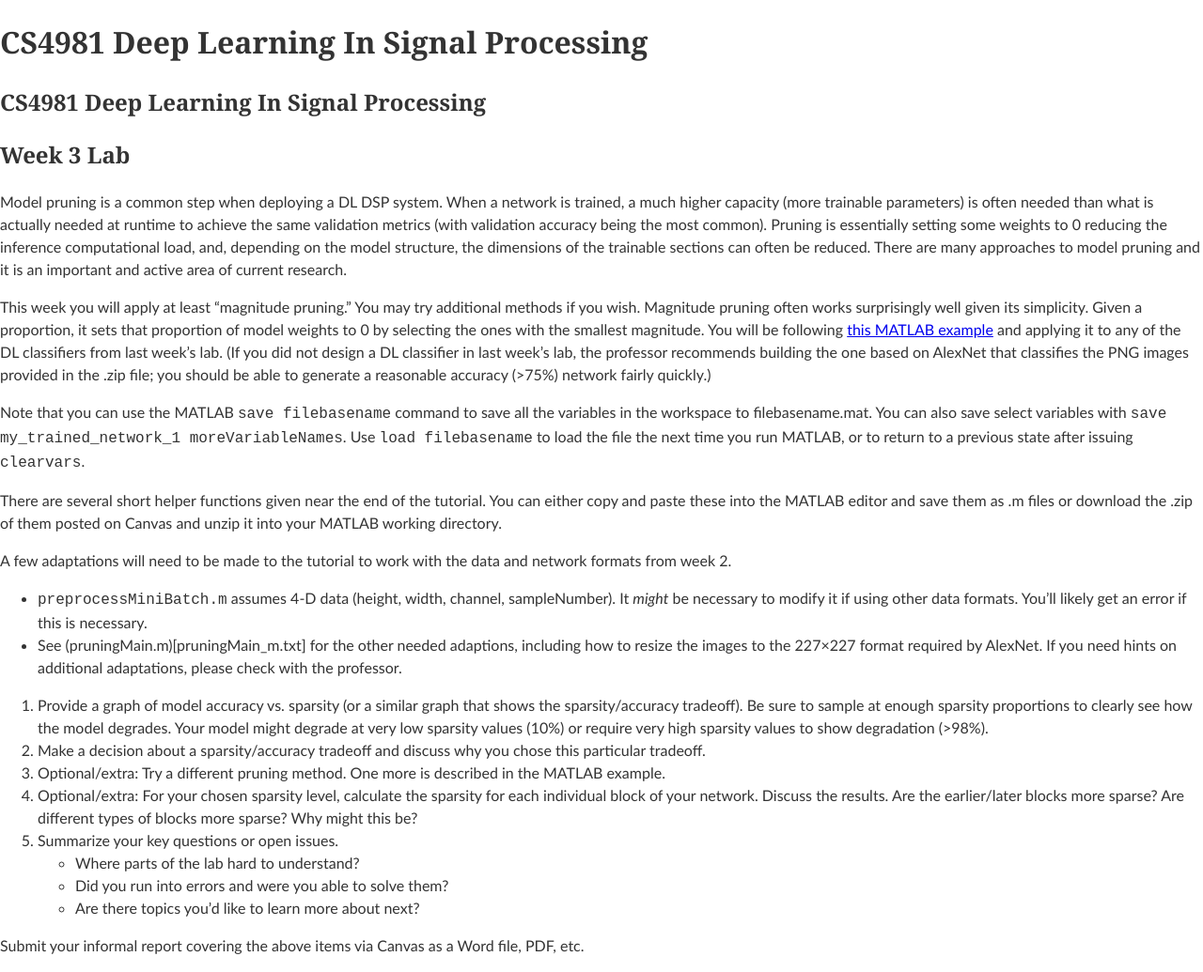
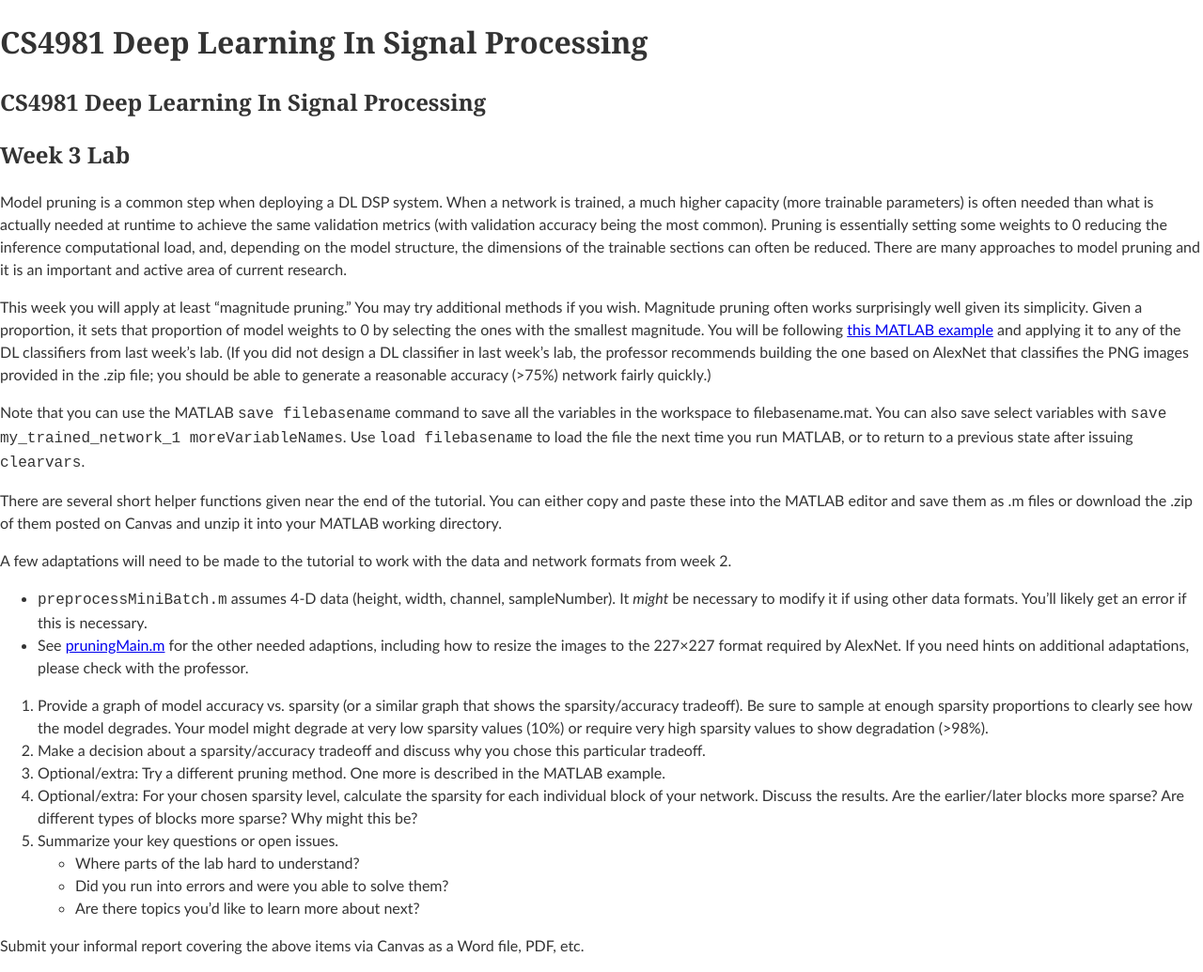
Before and after one commit to edurant/edurant.github.io, a Jekyll site: the page built from courses/cs4981/week3lab.md, in a window 1280 px wide. Shown: the whole page at 94% size. Built offline with Jekyll 4.4.1, drawn with Linux system fonts in a browser that asks for light colours; our own code applies the rules of GitHub Pages for plain Markdown files.

Commit message:
cs4981 lab 3: fix broken MATLAB code link

```diff
--- a/courses/cs4981/week3lab.md
+++ b/courses/cs4981/week3lab.md
@@ -12,7 +12,7 @@ There are several short helper functions given near the end of the tutorial. You
 
 A few adaptations will need to be made to the tutorial to work with the data and network formats from week 2.
 * `preprocessMiniBatch.m` assumes 4-D data (height, width, channel, sampleNumber). It *might* be necessary to modify it if using other data formats. You'll likely get an error if this is necessary.
-* See (pruningMain.m)[pruningMain_m.txt] for the other needed adaptions, including how to resize the images to the 227&times;227 format required by AlexNet. If you need hints on additional adaptations, please check with the professor.
+* See [pruningMain.m](pruningMain_m.txt) for the other needed adaptions, including how to resize the images to the 227&times;227 format required by AlexNet. If you need hints on additional adaptations, please check with the professor.
 
 1. Provide a graph of model accuracy vs. sparsity (or a similar graph that shows the sparsity/accuracy tradeoff). Be sure to sample at enough sparsity proportions to clearly see how the model degrades. Your model might degrade at very low sparsity values (10%) or require very high sparsity values to show degradation (>98%).
 1. Make a decision about a sparsity/accuracy tradeoff and discuss why you chose this particular tradeoff.
```
